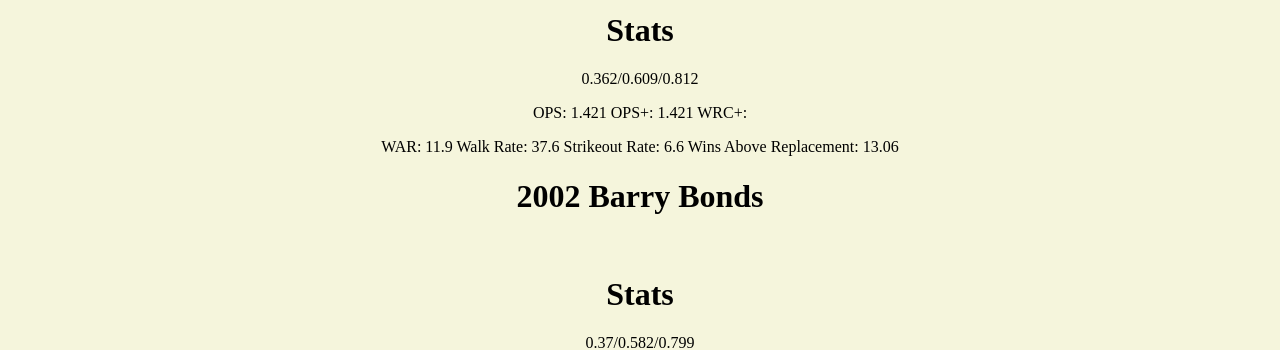
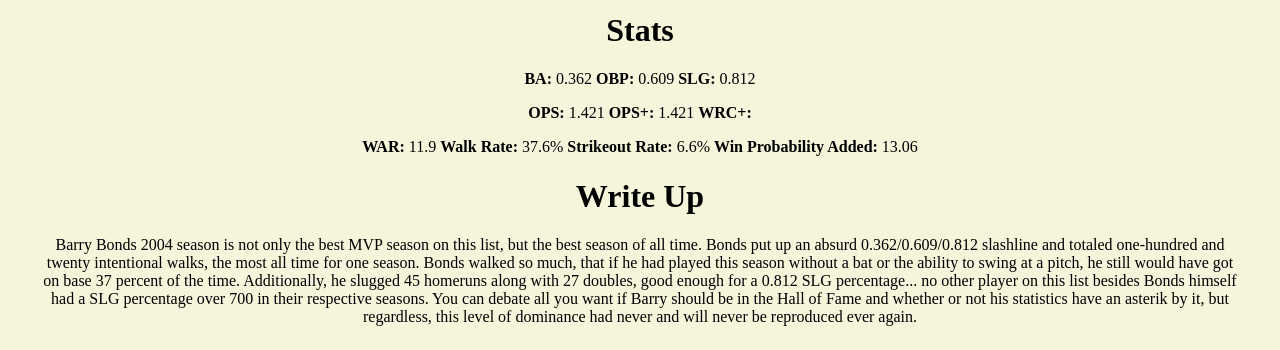
Before and after one commit to siliconcowboy/react_mvp, a React (Create React App) app: page / in a window 1280 px wide. Shown: the part 452-802 px from the top of the page. Built offline with nearby package versions, Linux system fonts and the light colour scheme; the HTML template or start-up script is replaced by a standard one.

Commit message:
first write up paragraph done

```diff
--- a/src/App.css
+++ b/src/App.css
@@ -2,3 +2,8 @@
   text-align: center;
   background-color: beige;
 }
+
+.reason {
+  padding-right: 40px;
+  padding-left: 40px;
+}
--- a/src/App.js
+++ b/src/App.js
@@ -24,6 +24,7 @@
       BB={mvp['BB%']}
       K={mvp['K%']}
       WPA={mvp.WPA}
+      reason={mvp.reason}
 
       />
       </div>
--- a/src/components/Mvp.js
+++ b/src/components/Mvp.js
@@ -7,9 +7,11 @@
       <h1>{props.year} {props.name} </h1>
       <img src={props.image} />
       <h1>Stats</h1>
-      <p>{props.batting_average}/{props.On_Base_Percentage}/{props.Slugging_Percentage}</p>
-      <p>OPS: {props.OPS} OPS+: {props.OPS_Plus} WRC+: {props.WRC_Plus} </p>
-      <p>WAR: {props.WAR} Walk Rate: {props.BB} Strikeout Rate: {props.K} Wins Above Replacement: {props.WPA} </p>
+      <p><b>BA: </b>{props.batting_average}<b> OBP: </b>{props.On_Base_Percentage}<b> SLG: </b>{props.Slugging_Percentage}</p>
+      <p><b>OPS:</b> {props.OPS} <b>OPS+:</b> {props.OPS_Plus} <b>WRC+:</b> {props.WRC_Plus} </p>
+      <p><b>WAR:</b> {props.WAR} <b>Walk Rate:</b> {props.BB}% <b>Strikeout Rate:</b> {props.K}% <b>Win Probability Added:</b> {props.WPA} </p>
+      <h1>Write Up</h1>
+      <p className="reason">{props.reason}</p>
     </div>
   )
   };
--- a/src/data/stats.json
+++ b/src/data/stats.json
@@ -13,7 +13,8 @@
     "fWAR": 11.9,
     "BB%": 37.6,
     "K%": 6.6,
-    "WPA": 13.06
+    "WPA": 13.06,
+    "reason": "Barry Bonds 2004 season is not only the best MVP season on this list, but the best season of all time. Bonds put up an absurd 0.362/0.609/0.812 slashline and totaled one-hundred and twenty intentional walks, the most all time for one season. Bonds walked so much, that if he had played this season without a bat or the ability to swing at a pitch, he still would have got on base 37 percent of the time. Additionally, he slugged 45 homeruns along with 27 doubles, good enough for a 0.812 SLG percentage... no other player on this list besides Bonds himself had a SLG percentage over 700 in their respective seasons. You can debate all you want if Barry should be in the Hall of Fame and whether or not his statistics have an asterik by it, but regardless, this level of dominance had never and will never be reproduced ever again."
   },
   {
     "id": 2,
@@ -78,6 +79,7 @@
   {
     "id": 6,
     "name": "Bryce Harper",
+    "image": "harper.jpg",
     "year": 2015,
     "batting_average": 0.330,
     "On_Base_Percentage": 0.460,
```
Also changed, not shown: src/data/harper.jpg (added).
